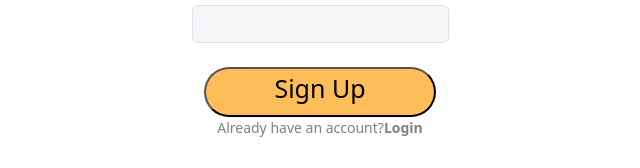
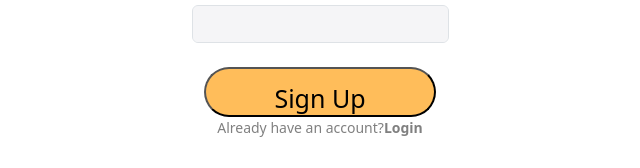
Before and after one commit to MarkBrianK/Happy-store-app, a React (Create React App) app: page / in a window 1280 px wide. Shown: the part 137-305 px from the top of the page, without its empty margins (320-960 px from the left). Built offline with nearby package versions, Linux system fonts and the light colour scheme.

Commit message:
💄 removed the text rendering margin bottom

```diff
--- a/src/Components/Shared/TextRendering.js
+++ b/src/Components/Shared/TextRendering.js
@@ -10,7 +10,6 @@ export default function TextRendering({ children, style }) {
         display: "flex",
         justifyContent: "center",
         alignItems: "center",
-        marginBottom: "20px",
         ...style,
       }}
     >
```
